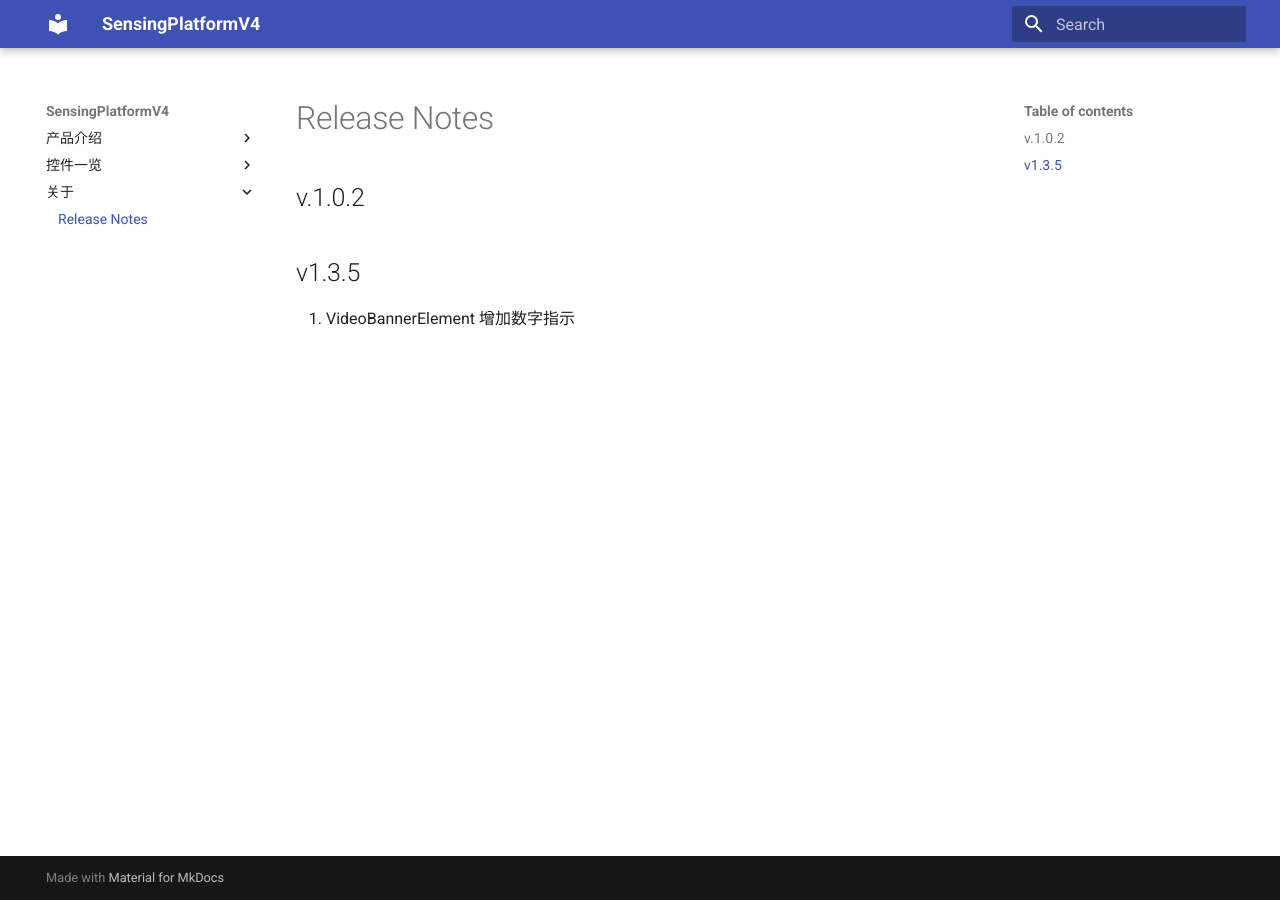
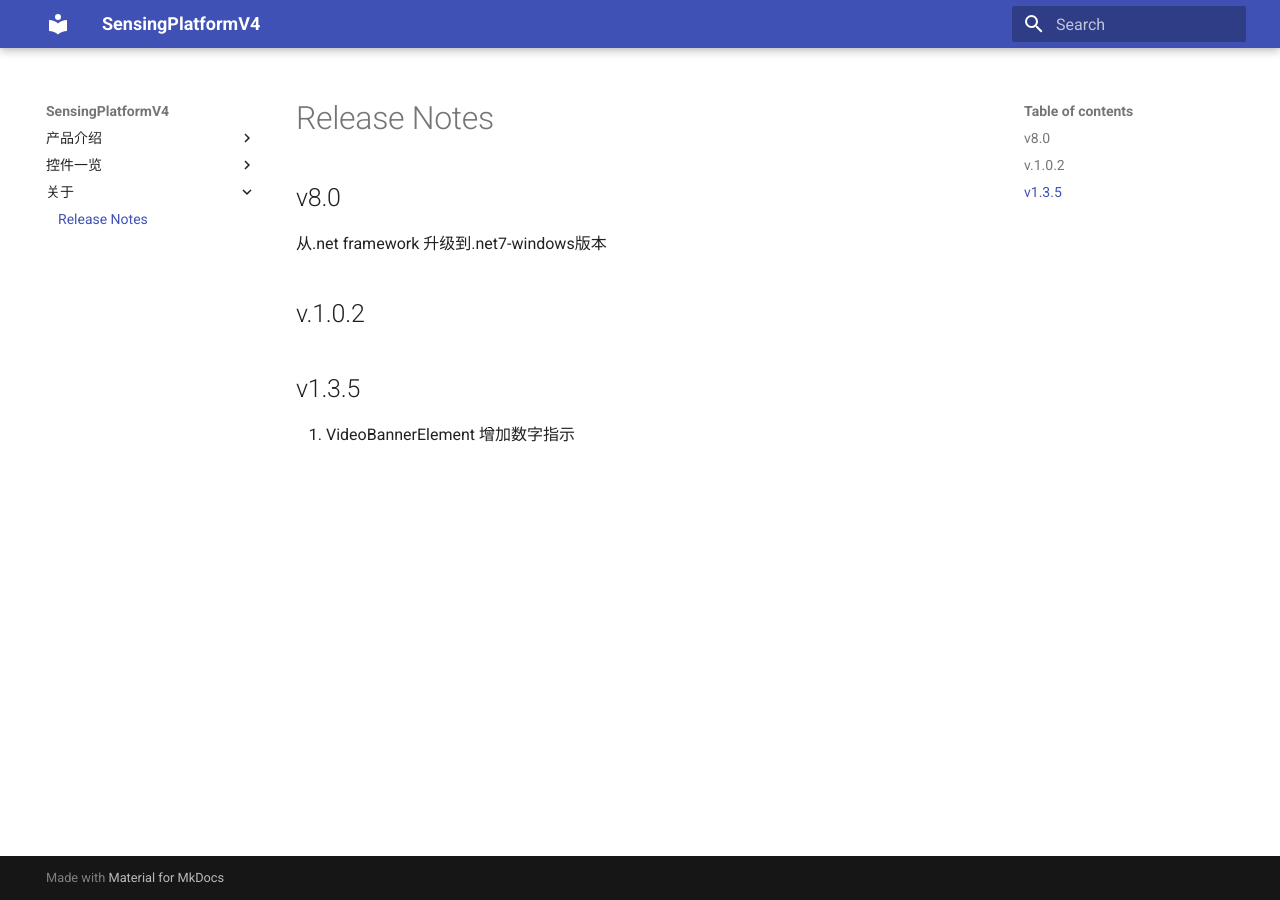
Before and after one commit to troncell/SensingPlatformDocs, an MkDocs documentation site: the page built from docs/release-notes.md, in a window 1280 px wide. Built offline with MkDocs 1.6.1 and Material for MkDocs 9.7.7, drawn with Linux system fonts in a browser that asks for light colours.

Commit message:
Update release-notes.md

```diff
--- a/docs/release-notes.md
+++ b/docs/release-notes.md
@@ -1,3 +1,7 @@
+## v8.0
+
+从.net framework 升级到.net7-windows版本
+
 ## v.1.0.2
 
 ## v1.3.5
```
